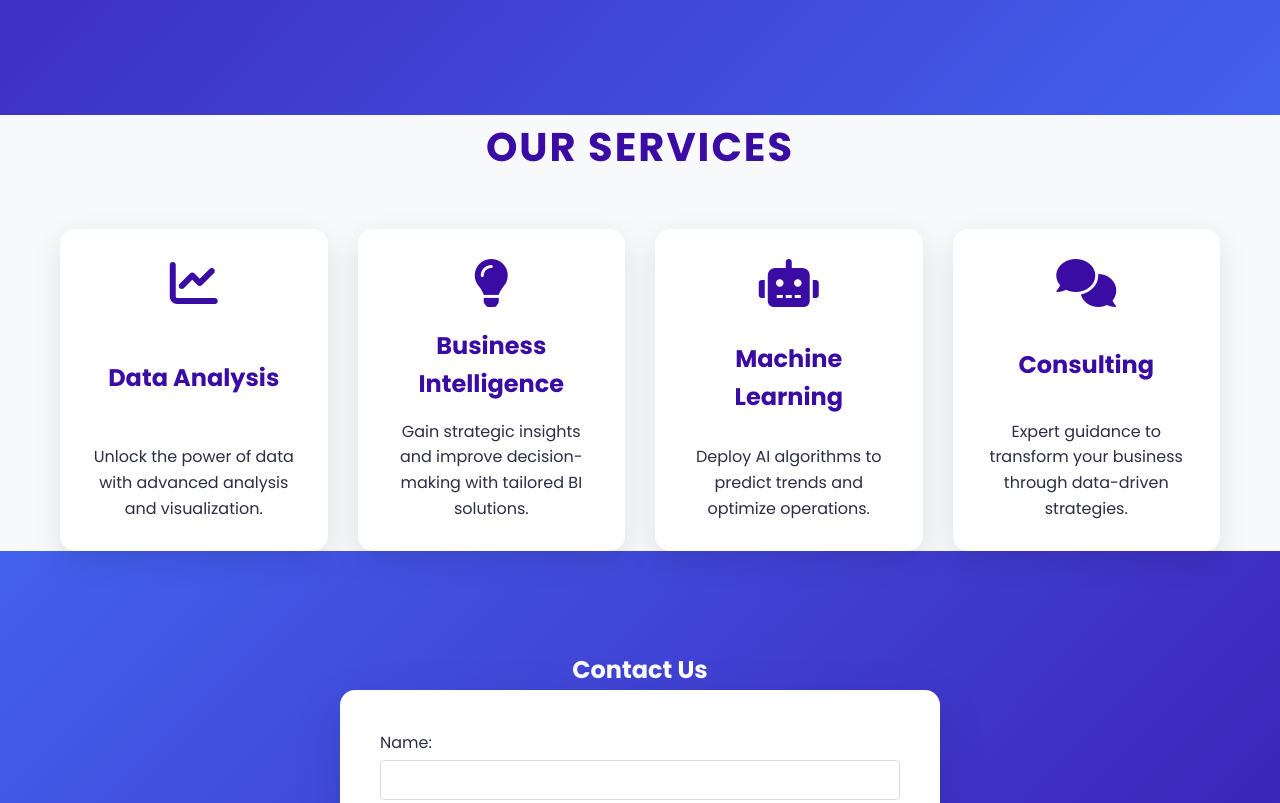
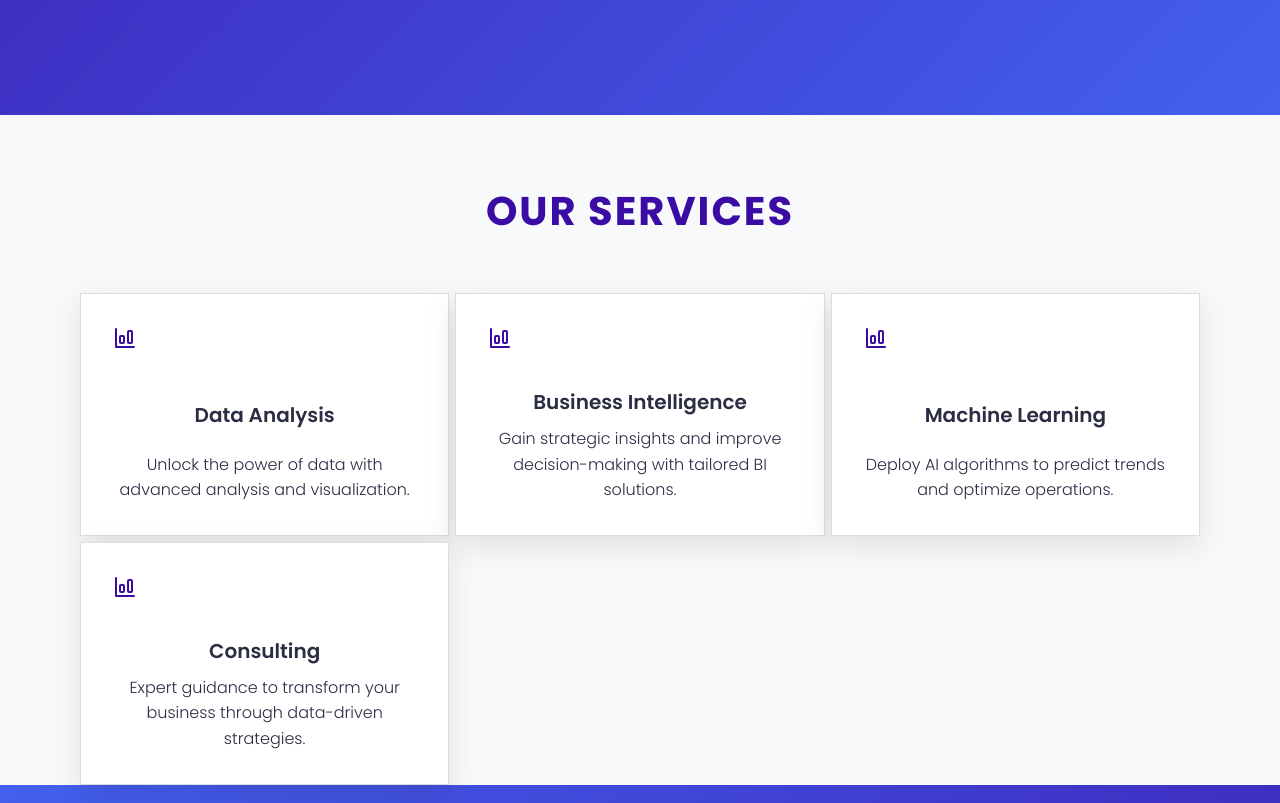
Before and after one commit to jayachandranpm/JenAnalytics.github.io, a plain HTML site: page index.html in a window 1280 px wide. Shown: the part 989-1792 px from the top of the page. Drawn offline with nearby package versions, Linux system fonts and the light colour scheme; no server answers; animation ran at ten frames a second.

Commit message:
Update index.html

```diff
--- a/index.html
+++ b/index.html
@@ -88,23 +88,44 @@
             letter-spacing: 2px;
         }
 
+        .services {
+            margin-top: 4rem;
+        }
+
         .services-grid {
             display: grid;
-            grid-template-columns: repeat(auto-fit, minmax(250px, 1fr));
-            gap: 30px;
+            max-width: 2xl;
+            grid-template-columns: repeat(1, 1fr);
+            gap: 6px;
+            text-align: center;
+            margin: 0 auto;
+            padding: 0 20px;
+        }
+
+        @media (min-width: 640px) {
+            .services-grid {
+                grid-template-columns: repeat(2, 1fr);
+            }
+        }
+
+        @media (min-width: 1024px) {
+            .services-grid {
+                grid-template-columns: repeat(3, 1fr);
+            }
         }
 
         .service-card {
             background: white;
-            border-radius: 15px;
-            padding: 30px;
+            border-radius: 2xl;
+            padding: 2rem;
             text-align: center;
             transition: all 0.3s ease;
             box-shadow: 0 10px 30px rgba(0, 0, 0, 0.1);
-            display: flex;
+            border: 1px solid #ddd;
             flex-direction: column;
             justify-content: space-between;
             height: 100%;
+            display: flex;
         }
 
         .service-card:hover {
@@ -113,21 +134,23 @@
         }
 
         .service-icon {
-            font-size: 3rem;
+            font-size: 2rem;
             color: var(--primary-color);
             margin-bottom: 20px;
         }
 
         .service-title {
-            font-size: 1.5rem;
-            margin-bottom: 15px;
-            color: var(--primary-color);
+            font-size: 1.25rem;
+            margin-top: 1rem;
+            color: var(--text-color);
+            font-weight: 600;
         }
 
         .service-description {
             font-size: 1rem;
             color: var(--text-color);
-            line-height: 1.6;
+            font-weight: 300;
+            margin-top: 0.5rem;
         }
 
         .contact {
@@ -226,30 +249,30 @@
     </header>
 
     <main>
-        <section class="services container">
+         <section class="services container">
             <h2 class="section-title">Our Services</h2>
-            <div class="services-grid">
-                <div class="service-card fade-in">
-                    <i class="fas fa-chart-line service-icon"></i>
+            <ul class="services-grid">
+                <li class="service-card fade-in">
+                    <svg xmlns="http://www.w3.org/2000/svg" width="24" height="24" viewBox="0 0 24 24" fill="none" stroke="currentColor" stroke-width="2" stroke-linecap="round" stroke-linejoin="round" class="h-8 w-8 service-icon"><path d="M3 3v18h18"></path><rect width="4" height="7" x="7" y="10" rx="1"></rect><rect width="4" height="12" x="15" y="5" rx="1"></rect></svg>
                     <h3 class="service-title">Data Analysis</h3>
                     <p class="service-description">Unlock the power of data with advanced analysis and visualization.</p>
-                </div>
-                <div class="service-card fade-in">
-                    <i class="fas fa-lightbulb service-icon"></i>
+                </li>
+                <li class="service-card fade-in">
+                    <svg xmlns="http://www.w3.org/2000/svg" width="24" height="24" viewBox="0 0 24 24" fill="none" stroke="currentColor" stroke-width="2" stroke-linecap="round" stroke-linejoin="round" class="h-8 w-8 service-icon"><path d="M3 3v18h18"></path><rect width="4" height="7" x="7" y="10" rx="1"></rect><rect width="4" height="12" x="15" y="5" rx="1"></rect></svg>
                     <h3 class="service-title">Business Intelligence</h3>
                     <p class="service-description">Gain strategic insights and improve decision-making with tailored BI solutions.</p>
-                </div>
-                <div class="service-card fade-in">
-                    <i class="fas fa-robot service-icon"></i>
+                </li>
+                <li class="service-card fade-in">
+                    <svg xmlns="http://www.w3.org/2000/svg" width="24" height="24" viewBox="0 0 24 24" fill="none" stroke="currentColor" stroke-width="2" stroke-linecap="round" stroke-linejoin="round" class="h-8 w-8 service-icon"><path d="M3 3v18h18"></path><rect width="4" height="7" x="7" y="10" rx="1"></rect><rect width="4" height="12" x="15" y="5" rx="1"></rect></svg>
                     <h3 class="service-title">Machine Learning</h3>
                     <p class="service-description">Deploy AI algorithms to predict trends and optimize operations.</p>
-                </div>
-                <div class="service-card fade-in">
-                    <i class="fas fa-comments service-icon"></i>
+                </li>
+                <li class="service-card fade-in">
+                    <svg xmlns="http://www.w3.org/2000/svg" width="24" height="24" viewBox="0 0 24 24" fill="none" stroke="currentColor" stroke-width="2" stroke-linecap="round" stroke-linejoin="round" class="h-8 w-8 service-icon"><path d="M3 3v18h18"></path><rect width="4" height="7" x="7" y="10" rx="1"></rect><rect width="4" height="12" x="15" y="5" rx="1"></rect></svg>
                     <h3 class="service-title">Consulting</h3>
                     <p class="service-description">Expert guidance to transform your business through data-driven strategies.</p>
-                </div>
-            </div>
+                </li>
+            </ul>
         </section>
 
         <section id="contact" class="contact">
```
